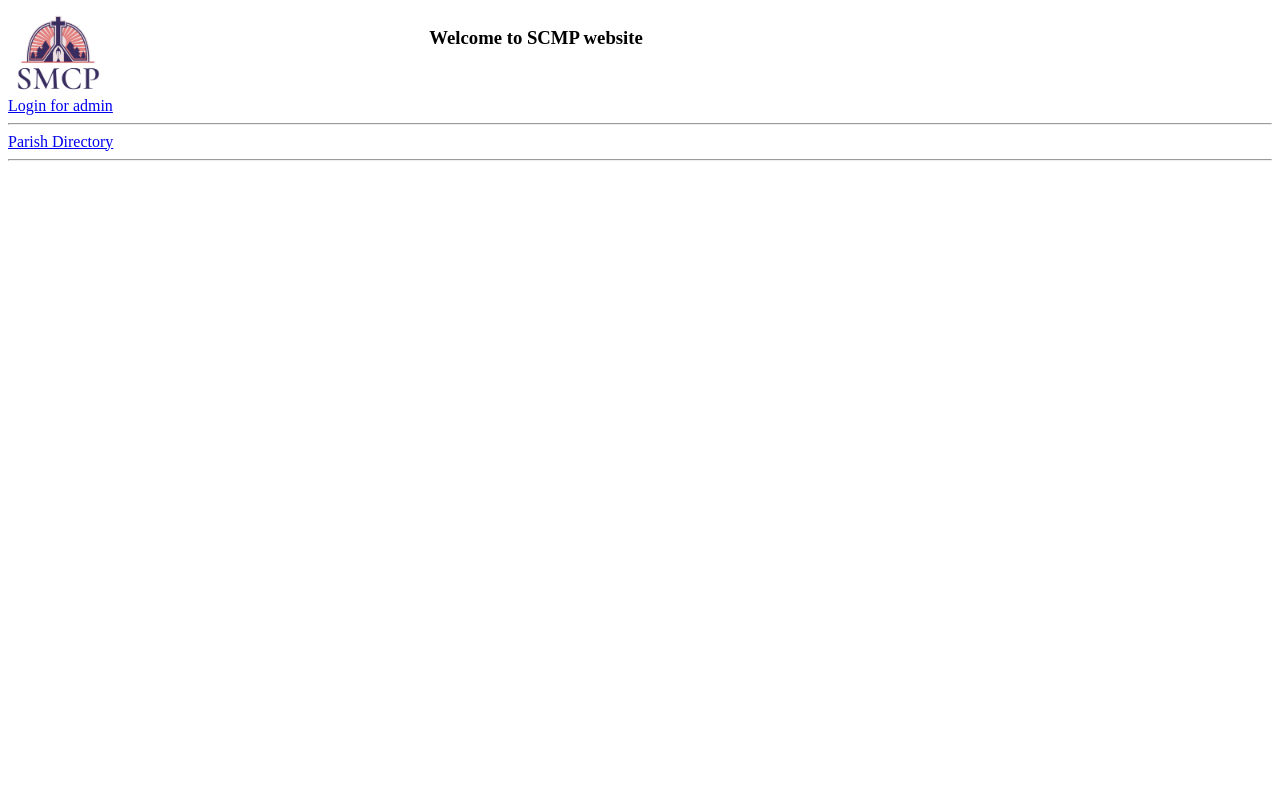
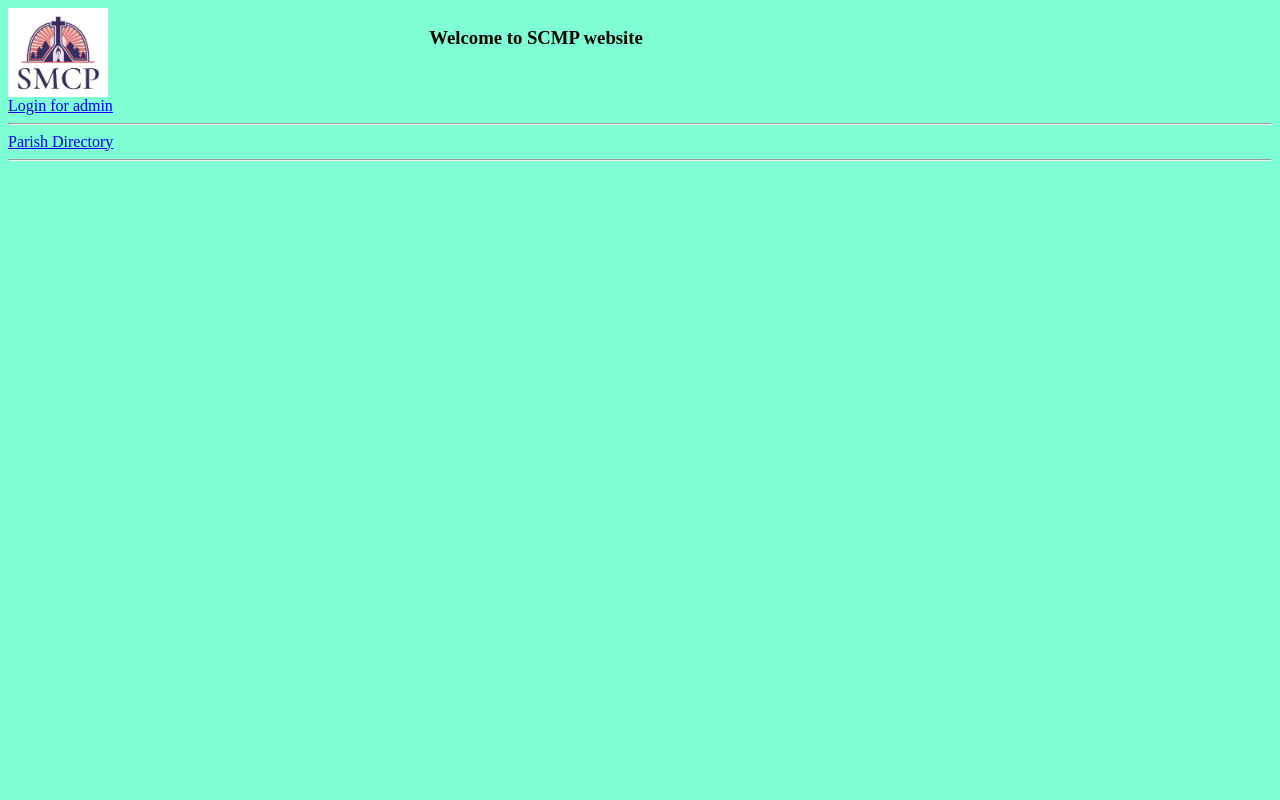
Before and after one commit to DigitalLibrarySMC/smcp_web, a Django app: page / in a window 1280 px wide. Run offline with Django 4.2, Linux system fonts and the light colour scheme.

Commit message:
added background color

```diff
--- a/backend/static/styles/main.css
+++ b/backend/static/styles/main.css
@@ -6,3 +6,6 @@
   width: 100px;
   height: auto;
 }
+body{
+  background-color: aquamarine;
+}
```
Also changed, not shown: backend/db.sqlite3.
